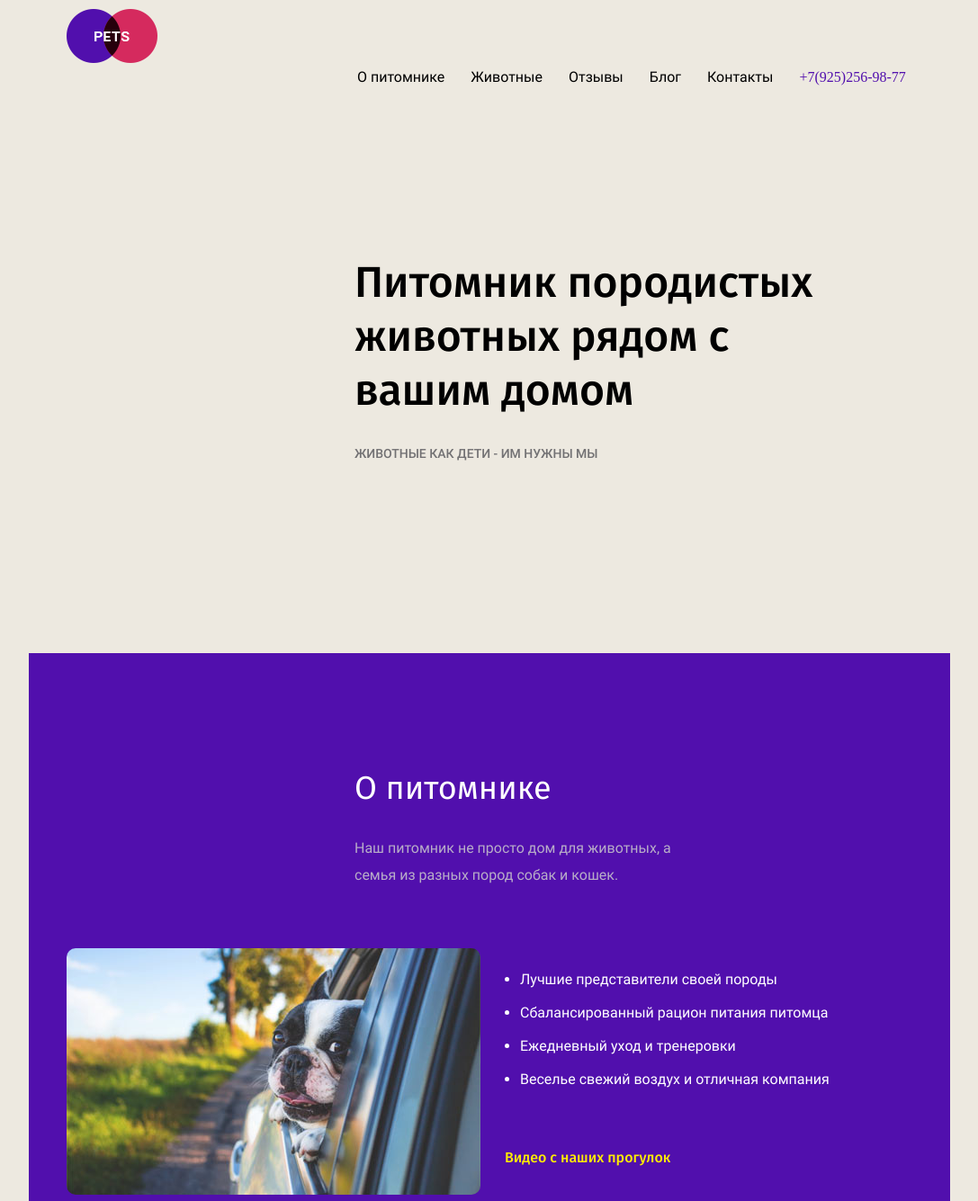
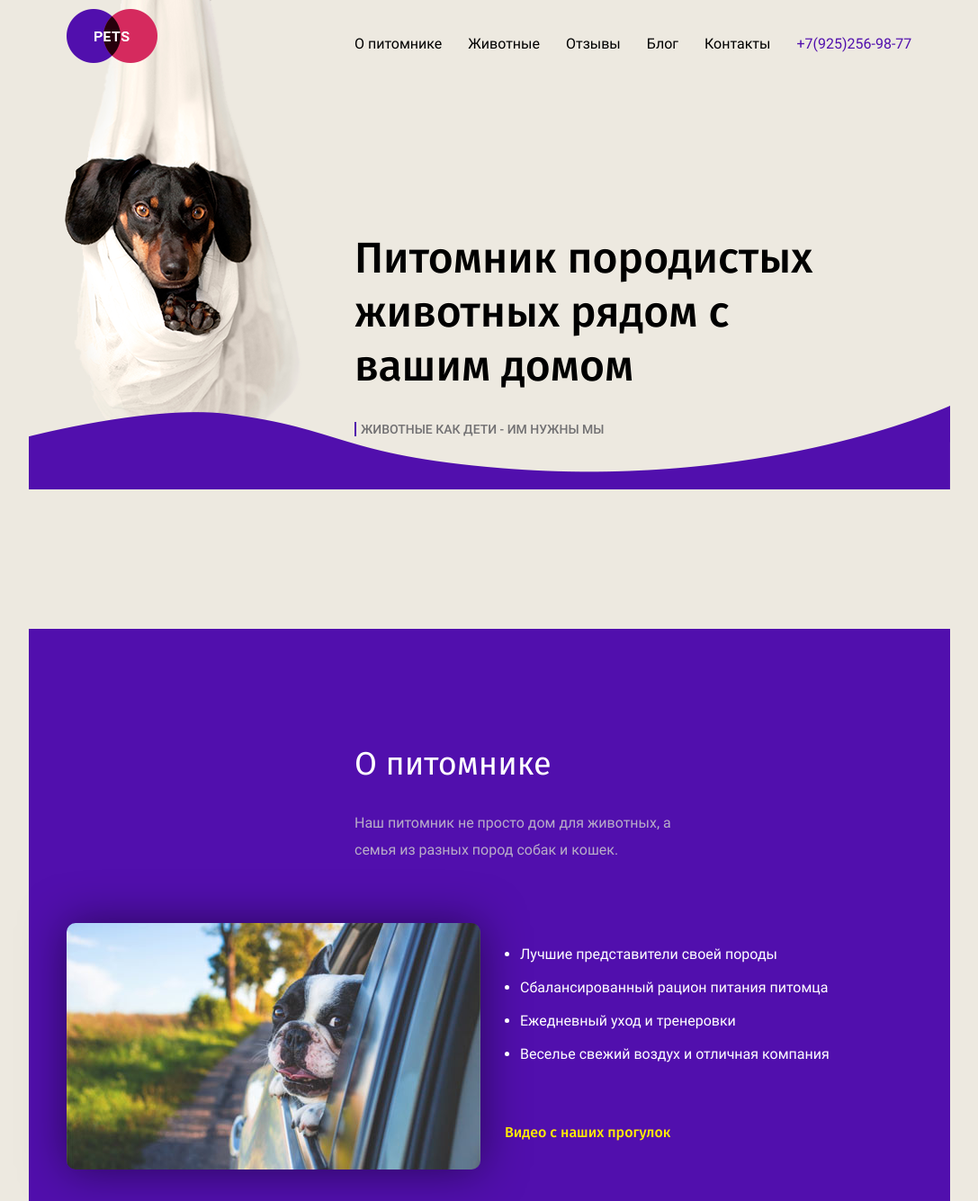
Before and after one commit to jesdod/pets-anikin, a plain HTML site: page index.html in a window 1280 px wide. Shown: the top 1335 px of the page at 90% size, without its empty margins (96-1183 px from the left). Drawn offline with Linux system fonts and the light colour scheme.

Commit message:
Исправил шапку, добавил бэкграунд, попробовал добавить волну

```diff
--- a/style/style.css
+++ b/style/style.css
@@ -67,11 +67,14 @@
 
 body {
   background-color: #ede9e0;
+
+
 }
 
 .warp {
   width: 1024px;
   margin: 0 auto;
+  background: url('../images/dog.png') no-repeat 20px 0;
 }
 
 .inner {
@@ -83,17 +86,18 @@ body {
 }
 
 .header_container {
-  line-height: 0;
 }
 
 .header_menu_container {
-  margin-left: 283px;
-  margin-top: 0;
+  display: inline-block;
+  vertical-align: bottom;
+  margin-left: auto;
 }
 
 .header_logo {
   display: inline-block;
   margin-top: 10px;
+  margin-right: 175px;
 }
 
 .header_menu {
@@ -118,17 +122,25 @@ body {
 }
 
 .header_phonenumber {
+  font-family: 'Roboto', sans-serif;
+  font-size: 16px;
+  font-weight: normal;
   text-decoration: none;
   color: #510fad
 }
 
+
 .promo {
-padding-bottom: 200px;
-padding-top: 150px;
+  padding-bottom: 200px;
+  padding-top: 150px;
+
+
 }
+
 .promo_content {
   width: 550px;
   margin-left: 320px;
+
 
 }
 .promo_title {
@@ -145,12 +157,27 @@ padding-top: 150px;
   font-weight: 500;
   text-transform: uppercase;
   color: #727173;
+  border-left: 2px solid #510fad;
+  padding-left: 5px;
 }
 
 .about {
   background-color: #510fad;
   padding-top: 100px;
   padding-bottom: 130px;
+}
+
+
+.about:before {
+content: '';
+position: absolute;
+margin: 0 auto;
+bottom: 32%;
+height: 93px;
+width: 1024px;
+background-image: url(../images/top.png);
+background-repeat: no-repeat;
+background-size: 100% 100%;
 }
 
 .about_title_container {
@@ -180,6 +207,8 @@ padding-top: 150px;
 
 .about__photo_img {
   border-radius: 10px;
+  -webkit-box-shadow: inset hoff voff blur color;
+  box-shadow: 0 0 50px 0px rgba(0,0,0,0.5);
 }
 
 .about__info {
```
Also changed, not shown: index.html (+0 -3 lines), images/top.png (added).
